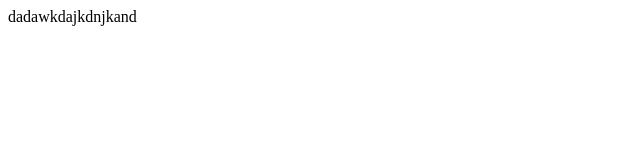
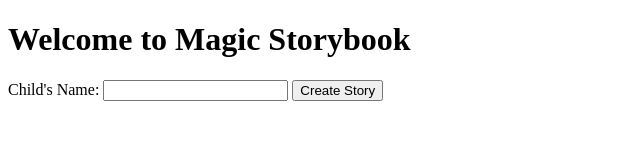
Before and after one commit to AdamTeniak/MagickeKnizky, a plain HTML site: page frontend/index.html in a window 1280 px wide. Shown: the whole page, without its empty margins (0-640 px from the left). Drawn offline with Linux system fonts and the light colour scheme.

Commit message:
Update index.html

```diff
--- a/frontend/index.html
+++ b/frontend/index.html
@@ -1,2 +1,18 @@
-
-dadawkdajkdnjkand
+<!DOCTYPE html>
+<html lang="en">
+<head>
+    <meta charset="UTF-8">
+    <meta name="viewport" content="width=device-width, initial-scale=1.0">
+    <title>Magic Storybook</title>
+    <link rel="stylesheet" href="style.css">
+</head>
+<body>
+    <h1>Welcome to Magic Storybook</h1>
+    <form id="storyForm">
+        <label for="childName">Child's Name:</label>
+        <input type="text" id="childName" name="childName" required>
+        <button type="submit">Create Story</button>
+    </form>
+    <script src="app.js"></script>
+</body>
+</html>
```
